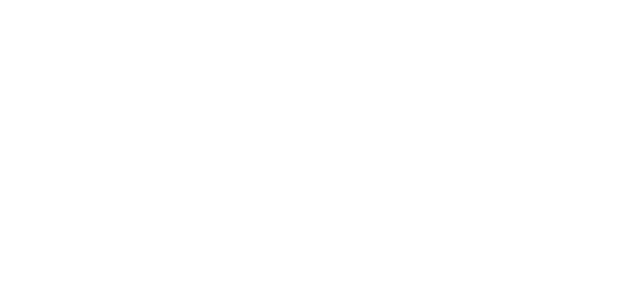
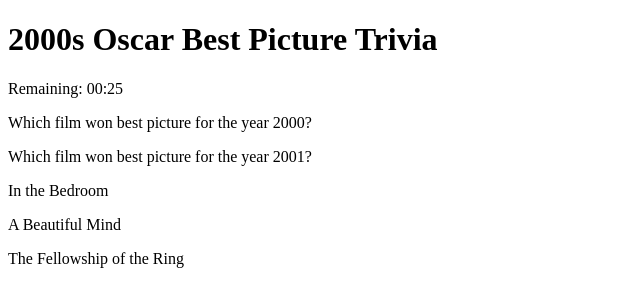
Before and after one commit to DominiqueGriffith/TriviaGame, a plain HTML site: page index.html in a window 1280 px wide. Shown: the whole page, without its empty margins (0-640 px from the left). Drawn offline with nearby package versions, Linux system fonts and the light colour scheme.

Commit message:
Ceated 7 trivia questions regarding oscar best picture winners throughout the years. Also created a 30 second timer function. Intiated framework for questions and answers to dynamically populate.

```diff
--- /dev/null
+++ b/assets/javascript/javascript.js
@@ -0,0 +1,32 @@
+var timer = 30;
+
+var intervalId;
+
+window.onload = function run() {
+    clearInterval(intervalId);
+    intervalId = setInterval(decrement, 1000);
+}
+
+function decrement () {
+
+    timer--;
+
+
+$("#timer").html("<span>" + timer + "</span>");
+
+
+// $("#correct").on("click", function() {
+
+
+}
+
+
+// }
+
+game = document.getElementsByClassName('dynamic');
+game[1].textContent = "Which film won best picture for the year 2001?"
+game[2].textContent = "In the Bedroom"
+game[3].textContent = "A Beautiful Mind"
+game[4].textContent = "The Fellowship of the Ring"
+game[5].textContent = "Moulin Rouge!"
+run ();
--- a/index.html
+++ b/index.html
@@ -1,10 +1,90 @@
 <!-- Psudocode -->
 <!-- 1. Set up a triva game theme with 7 questions -->
-                 <!-- 1a. Create page that shows user made the correct answer
+<!-- 1a. Create page that shows user made the correct answer
                  2a. create page that shows user made the incorrect answer with the correct answer showing -->
-                 <!-- 3. create page showing time is up with correct answer -->
+<!-- 3. create page showing time is up with correct answer -->
 <!-- 2. Create 30 seconds timer -->
 <!-- 3. Make reset functions -->
-                    <!-- -score goes to 0 -->
-                    <!-- 30 seconds timer starts -->
-                    <!-- 1st question appears again -->
+<!-- -score goes to 0 -->
+<!-- 30 seconds timer starts -->
+<!-- 1st question appears again -->
+<!DOCTYPE html>
+<html lang="en">
+
+<head>
+    <meta charset="UTF-8">
+    <meta name="viewport" content="width=device-width, initial-scale=1.0">
+    <title>Trivia Game</title>
+
+    <h1>2000s Oscar Best Picture Trivia</h1>
+
+    <p>Remaining: 00:<span id = "timer">30</span></p>
+
+    <p class = "dynamic">Which film won best picture for the year 2000?</p>
+    <p id = "correct" class = "dynamic">Gladiator</p>
+    <p class = "dynamic">Crouching Tiger, Hidden Dragon</p>
+    <p class = "dynamic">Erin Brockovich</p>
+    <p class = "dynamic">Traffic</p>
+
+
+    <!-- 2001
+    <p>Gosford Park</p>
+    <p>In the Bedroom</p>
+    <p class = "correct">A Beautiful Mind</p>
+    <p>The Lord of the Rings: The Fellowship of the Ring</p>
+    <p>Moulin Rouge!</p>
+
+    2002
+    <p>Gangs of New York</p>
+    <p class = "correct">Chicago</p>
+    <p>The Hours</p>
+    <p>The Lord of the Rings: The Two Towers</p>
+    <p>The Pianist</p>
+
+    2003
+    <p>Lost in Translation</p>
+    <p>Master and Commander: The Far Side of the World</p>
+    <p>Mystic River</p>
+    <p class = "correct">The Lord of the Rings: The Return of the King</p>
+    <p>Seabiscuit</p>
+
+    2004
+    <p class = "correct">Million Dollar Baby</p>
+    <p>The Aviator</p>
+    <p>Finding Neverland</p>
+    <p>Ray</p>
+    <p>Sideways</p>
+
+    2005
+    <p class = "correct">Crash</p>
+    <p>Brokeback Mountain</p>
+    <p>Capote</p>
+    <p>Good Night, and Good Luck</p>
+    <p>Munich</p>
+
+    2006
+    <p>Babel</p>
+    <p>Letters from Iwo Jima</p>
+    <p>Little Miss Sunshine</p>
+    <p>The Queen</p>
+     <p class = "correct">The Departed</p>
+
+    2007
+    <p>Atonement</p>
+    <p class = "correct">No Country for Old Men</p>
+    <p>Juno</p>
+    <p>Michael Clayton</p>
+    <p>There Will Be Blood</p> -->
+
+
+
+</head>
+
+<body>
+
+
+    <script src="https://cdnjs.cloudflare.com/ajax/libs/jquery/3.2.1/jquery.min.js"></script>
+    <script type="text/javascript" src=assets/javascript/javascript.js></script>
+</body>
+
+</html>
```
Also changed, not shown: 1 other file.
